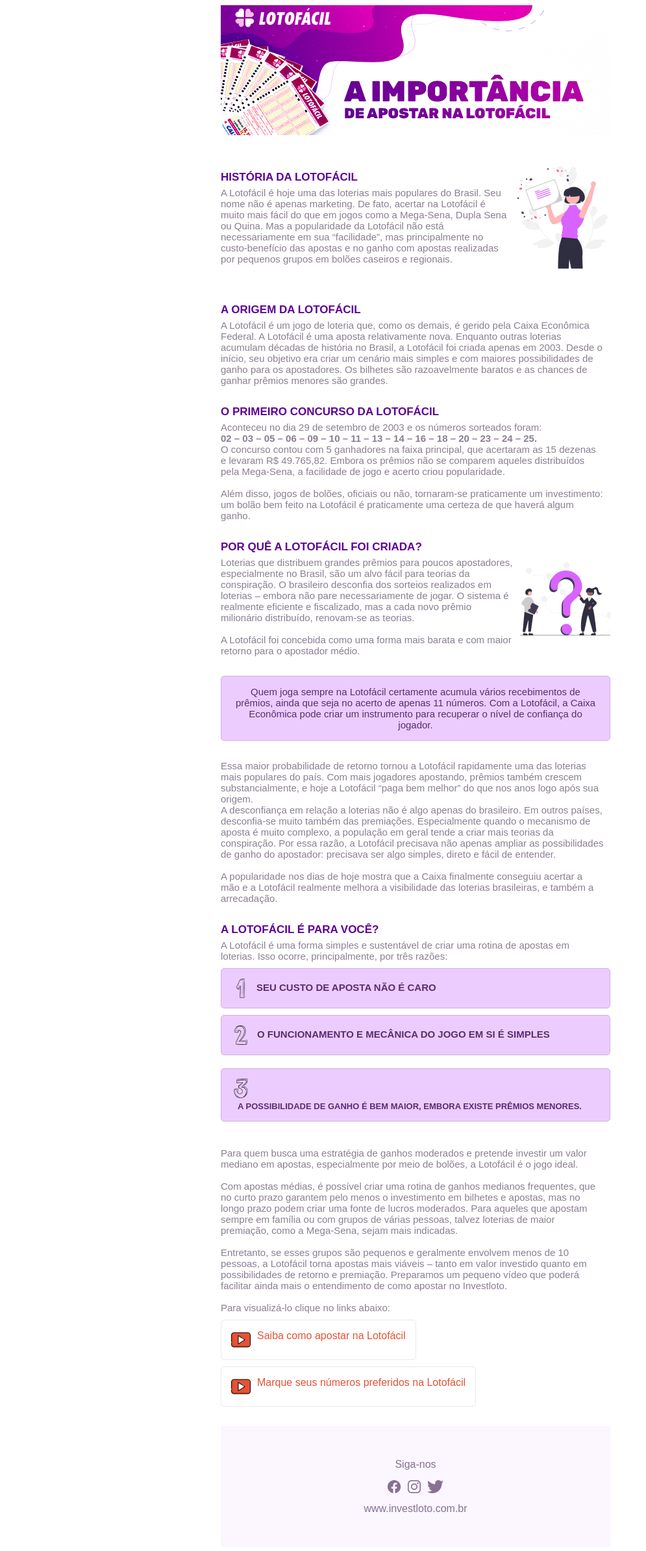
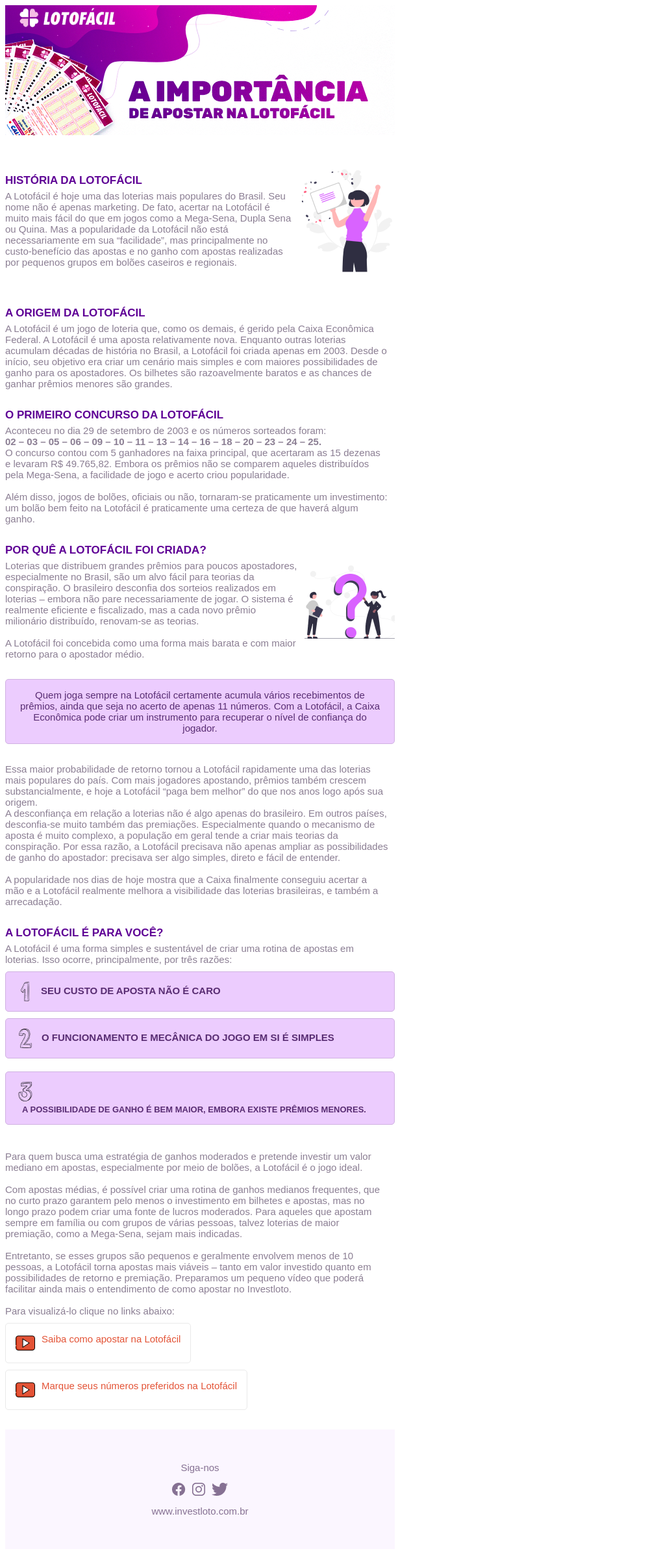
Before and after one commit to acioliwilson/investloto_html_letter, a plain HTML site: page index.html in a window 1280 px wide. Shown: the whole page at 65% size, without its empty margins (0-995 px from the left). Drawn offline with Linux system fonts and the light colour scheme.

Commit message:
Add files via upload

```diff
--- a/index.html
+++ b/index.html
@@ -1,5 +1,24 @@
-    <div style="width:600px;max-width:600px !important;display:table;margin:0 auto;font-size:15px;font-family:'Poppins',sans-serif;box-sizing:border-box;">
-        <table border="0" width="100%" cellspacing="0" cellpadding="0">
+<!DOCTYPE html PUBLIC "-//W3C//DTD XHTML 1.0 Transitional//EN" "http://www.w3.org/TR/xhtml1/DTD/xhtml1-transitional.dtd">
+<html>
+    <head>
+        <meta charset="utf-8">
+        <style type="text/css">
+            @media only screen and (max-width: 480px) {
+                table#canspamBar td {
+                    font-size:14px !important;
+                }
+                table#canspamBar td a {
+                    display:block !important;
+                    margin-top:10px !important;
+                }
+            }
+        </style>
+    </head>
+<body>
+
+    <div style="background-color:#FFFFFF;width:100%;height:100%;display:table;font-size:15px;font-family:'Poppins',sans-serif;box-sizing:border-box;">
+
+        <table border="0" width="600" cellspacing="0" cellpadding="0">
             <tr>
                 <td>
                     <img src="./lotofacil_header.png">
@@ -7,7 +26,7 @@
                 </td>
             </tr>
         </table>
-        <table width="100%" border="0" cellspacing="0" cellpadding="0" style="margin-top: 30px;">
+        <table width="600" border="0" cellspacing="0" cellpadding="0" style="margin-top: 30px;">
             <tr>
                 <td>
                     <h3 style="font-weight:600;font-size:17px;color:#5E0095;margin:0 0 5px 0;padding:0;">HISTÓRIA DA LOTOFÁCIL</h3>
@@ -23,7 +42,7 @@
                 </td>
             </tr>
         </table>
-        <table width="100%" border="0" cellspacing="0" cellpadding="0" style="margin-top: 30px;">
+        <table width="600" border="0" cellspacing="0" cellpadding="0" style="margin-top: 30px;">
             <tr>
                 <td>
                     <h3 style="font-weight:600;font-size:17px;color:#5E0095;margin:0 0 5px 0;padding:0;">A ORIGEM DA LOTOFÁCIL</h3>
@@ -36,7 +55,7 @@
                 </td>
             </tr>
         </table>
-        <table width="100%" border="0" cellspacing="0" cellpadding="0" style="margin-top: 30px;">
+        <table width="600" border="0" cellspacing="0" cellpadding="0" style="margin-top: 30px;">
             <tr>
                 <td>
                     <h3 style="font-weight:600;font-size:17px;color:#5E0095;margin:0 0 5px 0;padding:0;">O PRIMEIRO CONCURSO DA LOTOFÁCIL</h3>
@@ -51,7 +70,7 @@
                 </td>
             </tr>
         </table>
-        <table width="100%" border="0" cellspacing="0" cellpadding="0" style="margin-top: 30px;">
+        <table width="600" border="0" cellspacing="0" cellpadding="0" style="margin-top: 30px;">
             <tr>
                 <td>
                     <h3 style="font-weight:600;font-size:17px;color:#5E0095;margin:0 0 5px 0;padding:0;">POR QUÊ A LOTOFÁCIL FOI CRIADA?</h3>
@@ -67,7 +86,7 @@
                 </td>
             </tr>
         </table>
-        <table width="100%" border="0" cellspacing="0" cellpadding="0" style="margin-top: 30px;">
+        <table width="600" border="0" cellspacing="0" cellpadding="0" style="margin-top: 30px;">
             <tr>
                 <td>
                     <div style="border-radius:5px;border:1px solid #D0B1E2;background:#ECCCFE;padding: 15px;">
@@ -81,7 +100,7 @@
                 </td>
             </tr>
         </table>
-        <table width="100%" border="0" cellspacing="0" cellpadding="0" style="margin-top: 30px;">
+        <table width="600" border="0" cellspacing="0" cellpadding="0" style="margin-top: 30px;">
             <tr>
                 <td>
                     <p style="font-weight:400;font-size:15px;color:#8B7E93;margin:0;padding:0 10px 0 0;">
@@ -96,7 +115,7 @@
                 </td>
             </tr>
         </table>
-        <table width="100%" border="0" cellspacing="0" cellpadding="0" style="margin-top: 30px;">
+        <table width="600" border="0" cellspacing="0" cellpadding="0" style="margin-top: 30px;">
             <tr>
                 <td>
                     <h3 style="font-weight:600;font-size:17px;color:#5E0095;margin:0 0 5px 0;padding:0;">A LOTOFÁCIL É PARA VOCÊ?</h3>
@@ -136,7 +155,7 @@
                 </td>
             </tr>
         </table>
-        <table width="100%" border="0" cellspacing="0" cellpadding="0" style="margin-top: 30px;">
+        <table width="600" border="0" cellspacing="0" cellpadding="0" style="margin-top: 30px;">
             <tr>
                 <td>
                     <p style="font-weight:400;font-size:15px;color:#8B7E93;margin:0;padding:0 10px 0 0;">
@@ -153,7 +172,7 @@
                 </td>
             </tr>
         </table>
-        <table width="100%" border="0" cellspacing="0" cellpadding="0" style="margin-top: 10px;">
+        <table width="600" border="0" cellspacing="0" cellpadding="0" style="margin-top: 10px;">
             <tr>
                 <td>
                     <a href="#" style="padding:15px;display:table;border:1px solid #EAEAEA;color:#E35336;text-decoration:none;border-radius:5px;">
@@ -171,7 +190,7 @@
                 </td>
             </tr>
         </table>
-        <table width="100%" border="0" cellspacing="0" cellpadding="0" style="margin-top: 30px;background:#FBF6FF;padding:50px 0;">
+        <table width="600" border="0" cellspacing="0" cellpadding="0" style="margin-top: 30px;background:#FBF6FF;padding:50px 0;">
             <tr>
                 <td>
                     <span style="font-weight: 500;color:#867193; text-align: center;width:100%;display:table;">Siga-nos</span>
@@ -189,3 +208,6 @@
             </tr>
         </table>
     </div>
+
+</body>
+</html>
```
